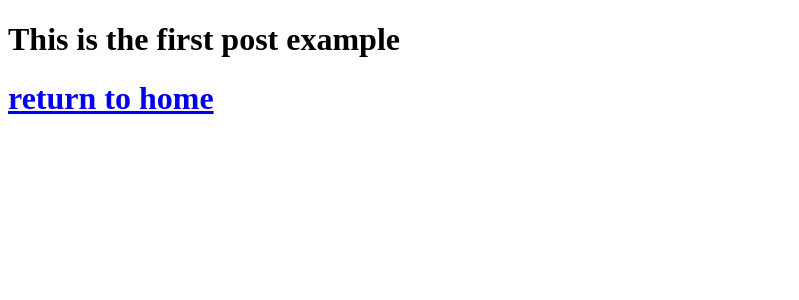
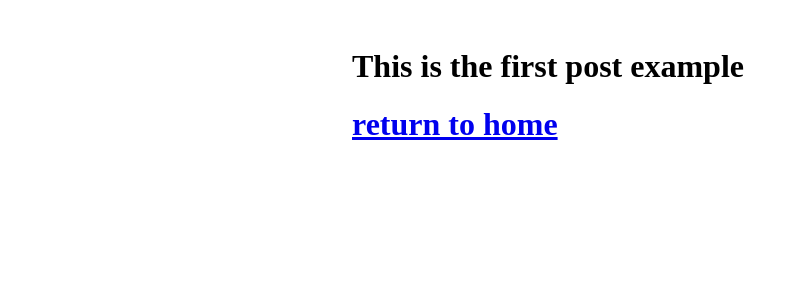
Before and after one commit to frostini/better-commons, a Next.js app: page /posts/first-post in a window 1280 px wide. Shown: the top 300 px of the page, without its empty margins (0-799 px from the left). Built offline with nearby package versions, Linux system fonts and the light colour scheme.

Commit message:
added css module based layout component, in use in first-post page.

```diff
--- /dev/null
+++ b/components/layout.js
@@ -0,0 +1,5 @@
+import styles from './layout.module.css'
+
+export default function ({ children }) {
+  return <div className={styles.container}>{children}</div>
+}
--- /dev/null
+++ b/components/layout.module.css
@@ -0,0 +1,5 @@
+.container {
+  max-width: 36rem;
+  padding: 0 1rem;
+  margin: 3rem auto 6rem;
+}
--- a/pages/posts/first-post.js
+++ b/pages/posts/first-post.js
@@ -1,12 +1,21 @@
+import Head from 'next/head'
 import Link from 'next/link'
+import Image from 'next/image'
+import Layout from '../../components/layout'
 
 export default function FirstPost () {
   return  (
-    <div className="container">
+    <Layout>
+      <Head>
+        <title>First Post</title>
+      </Head>
       <h1>This is the first post example</h1>
-      <h1>{' '}
-      <Link href="/"><a>return to home</a></Link>
+      <h1>
+        <Link href="/">
+          <a>return to home
+          </a>
+        </Link>
       </h1>
-    </div>
+    </Layout>
   )
 }
```
Also changed, not shown: public/images/profile.png (added), public/vercel.svg (deleted).
